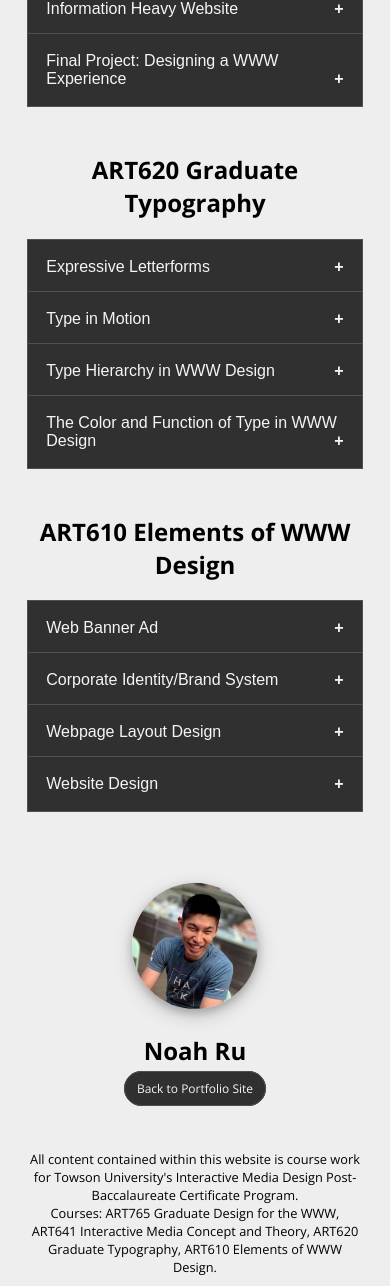
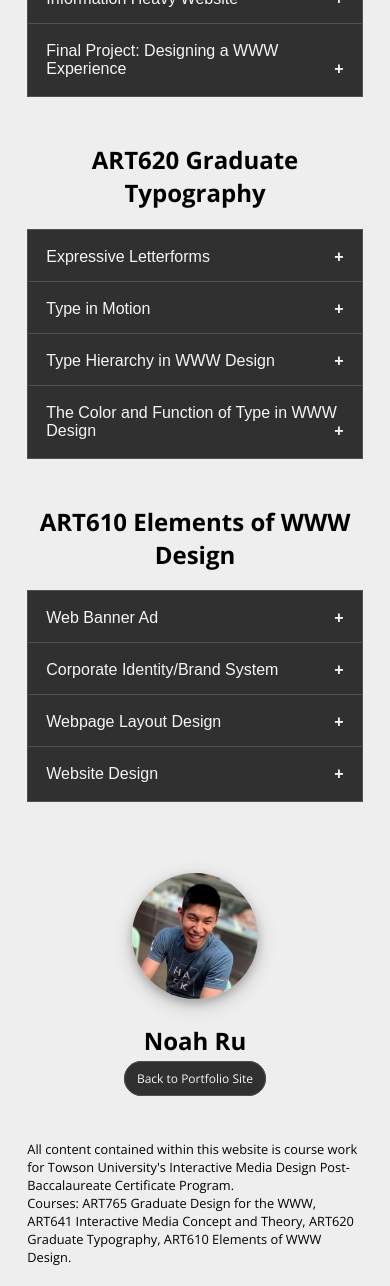
Before and after one commit to noahru/portfolio, a plain HTML site: page index.html in a window 390 px wide. Shown: the part 560-1846 px from the top of the page. Drawn offline with nearby package versions, Linux system fonts and the light colour scheme.

Commit message:
Add files via upload

```diff
--- a/css/style.css
+++ b/css/style.css
@@ -150,12 +150,13 @@ footer {font-size: .8em; text-align: center; margin-bottom: 10px;}
 
 /*Responsive*/
 
-@media screen and (max-width: 1000px) {
+@media screen and (max-width: 1024px) {
     span {display: none;}
     a.btn {font-size: .5em;}
+    a.btn.mv {padding: 8px 20px;}
 }
 
-@media screen and (max-width: 800px) {
+@media screen and (max-width: 768px) {
     h1 {font-size: 1.7em; text-align: center;}
     h2 {font-size: 1.5em; text-align: center;}
 
@@ -172,4 +173,10 @@ footer {font-size: .8em; text-align: center; margin-bottom: 10px;}
 
     h3 {text-align: center; margin-top: 0;}
     a.btn {padding: 8px 12px; border-radius: 25px;}
+
+    footer {text-align: left;}
 }
+
+@media screen and (max-width: 480px) {
+    h4 {margin-top: 40px;}
+}
```
